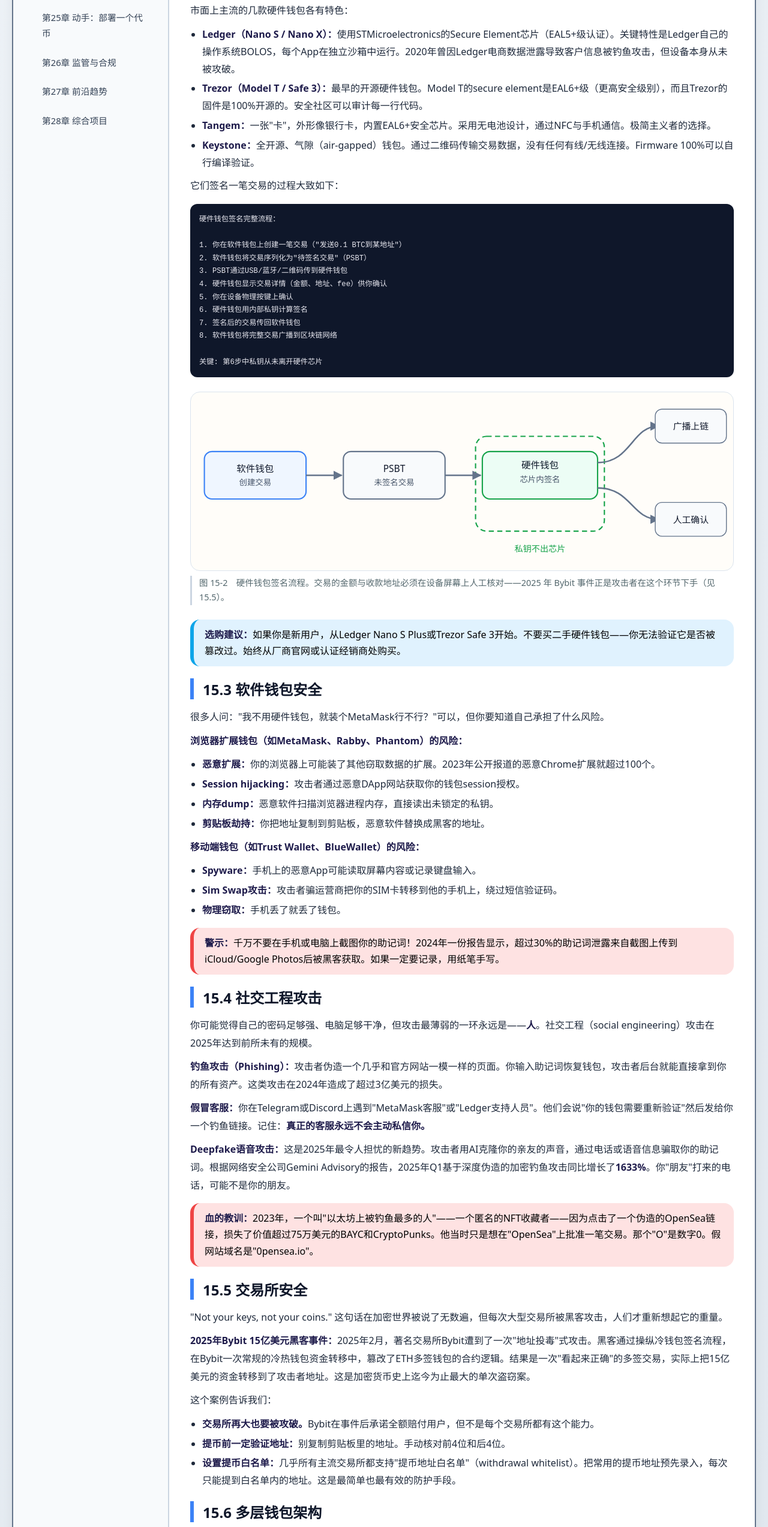
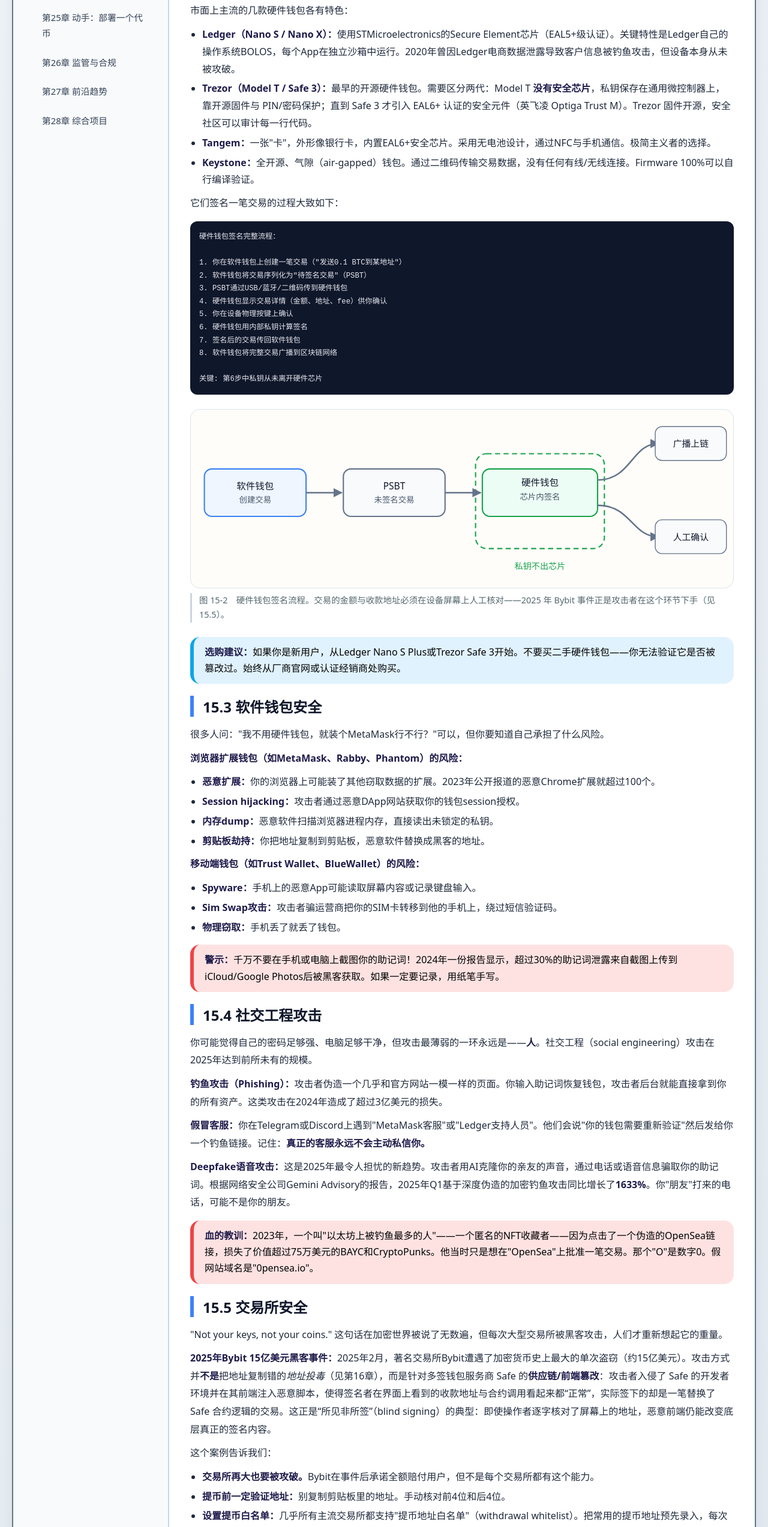
Before and after one commit to 1998x-stack/cryptocurrency-tutorial, a plain HTML site: page 15.html in a window 1280 px wide. Shown: the part 1280-3826 px from the top of the page at 60% size. Drawn offline with Linux system fonts and the light colour scheme.

Commit message:
fix(cryptocurrency-tutorial): correct Trezor Model T secure-element claim and Bybit attack classification in chapter 15

```diff
--- a/15.html
+++ b/15.html
@@ -101,7 +101,7 @@
 
 <ul>
   <li><strong>Ledger（Nano S / Nano X）：</strong>使用STMicroelectronics的Secure Element芯片（EAL5+级认证）。关键特性是Ledger自己的操作系统BOLOS，每个App在独立沙箱中运行。2020年曾因Ledger电商数据泄露导致客户信息被钓鱼攻击，但设备本身从未被攻破。</li>
-  <li><strong>Trezor（Model T / Safe 3）：</strong>最早的开源硬件钱包。Model T的secure element是EAL6+级（更高安全级别），而且Trezor的固件是100%开源的。安全社区可以审计每一行代码。</li>
+  <li><strong>Trezor（Model T / Safe 3）：</strong>最早的开源硬件钱包。需要区分两代：Model T <strong>没有安全芯片</strong>，私钥保存在通用微控制器上，靠开源固件与 PIN/密码保护；直到 Safe 3 才引入 EAL6+ 认证的安全元件（英飞凌 Optiga Trust M）。Trezor 固件开源，安全社区可以审计每一行代码。</li>
   <li><strong>Tangem：</strong>一张"卡"，外形像银行卡，内置EAL6+安全芯片。采用无电池设计，通过NFC与手机通信。极简主义者的选择。</li>
   <li><strong>Keystone：</strong>全开源、气隙（air-gapped）钱包。通过二维码传输交易数据，没有任何有线/无线连接。Firmware 100%可以自行编译验证。</li>
 </ul>
@@ -195,7 +195,7 @@
 
 <p>"Not your keys, not your coins." 这句话在加密世界被说了无数遍，但每次大型交易所被黑客攻击，人们才重新想起它的重量。</p>
 
-<p><strong>2025年Bybit 15亿美元黑客事件：</strong>2025年2月，著名交易所Bybit遭到了一次"地址投毒"式攻击。黑客通过操纵冷钱包签名流程，在Bybit一次常规的冷热钱包资金转移中，篡改了ETH多签钱包的合约逻辑。结果是一次"看起来正确"的多签交易，实际上把15亿美元的资金转移到了攻击者地址。这是加密货币史上迄今为止最大的单次盗窃案。</p>
+<p><strong>2025年Bybit 15亿美元黑客事件：</strong>2025年2月，著名交易所Bybit遭遇了加密货币史上最大的单次盗窃（约15亿美元）。攻击方式并<strong>不是</strong>把地址复制错的<em>地址投毒</em>（见第16章），而是针对多签钱包服务商 Safe 的<strong>供应链/前端篡改</strong>：攻击者入侵了 Safe 的开发者环境并在其前端注入恶意脚本，使得签名者在界面上看到的收款地址与合约调用看起来都“正常”，实际签下的却是一笔替换了 Safe 合约逻辑的交易。这正是“所见非所签”（blind signing）的典型：即使操作者逐字核对了屏幕上的地址，恶意前端仍能改变底层真正的签名内容。</p>
 
 <p>这个案例告诉我们：</p>
 
```
